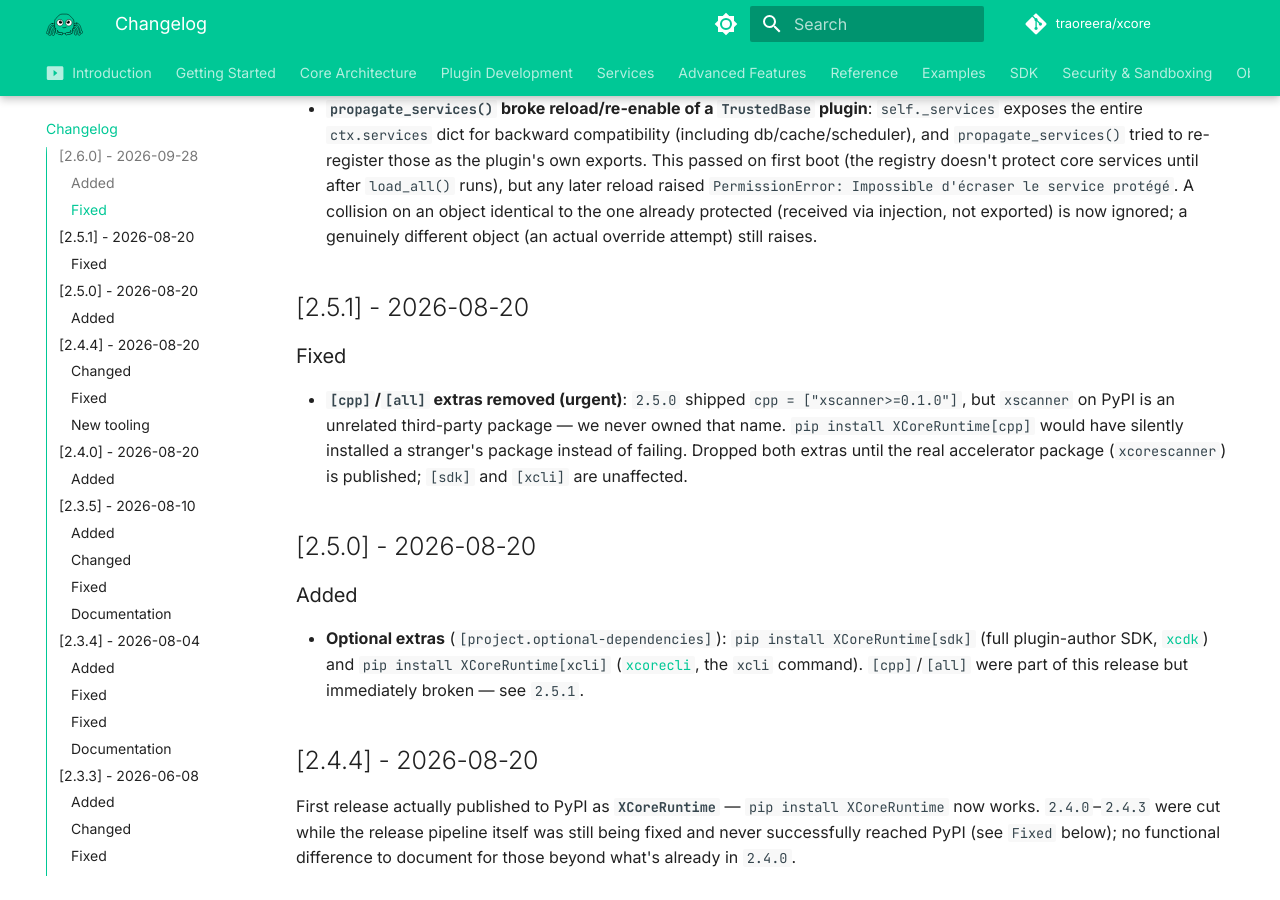
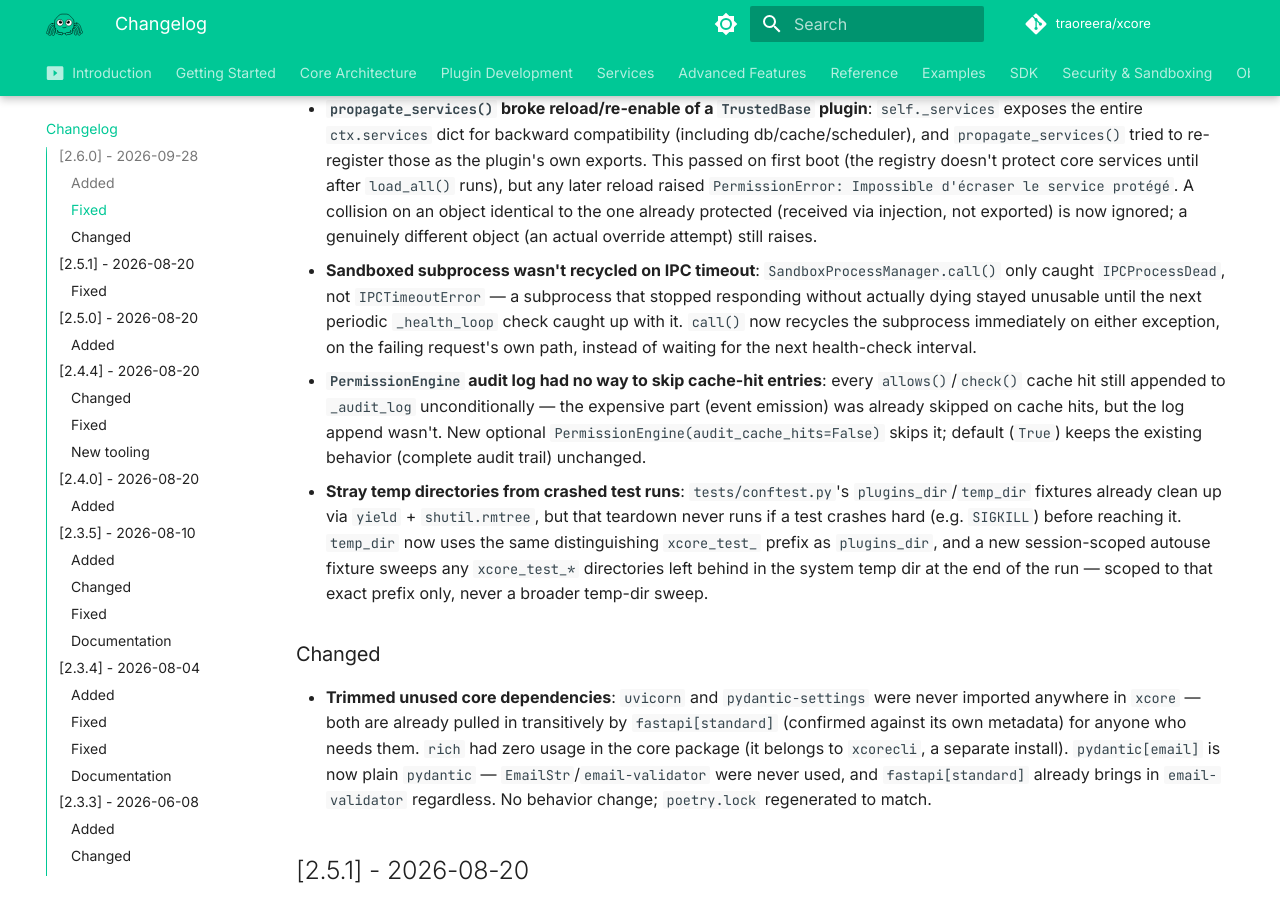
Before and after one commit to traoreera/xcore, an MkDocs documentation site: the page built from doc/changelog.md, in a window 1280 px wide and 900 px high, scrolled down 1042 px. Built offline with MkDocs 1.6.1 and Material for MkDocs 9.7.7, drawn with Linux system fonts in a browser that asks for light colours; comment, search, counter and statistics services are not loaded.

Commit message:
chore(release): v2.6.0 — bump, dépendances allégées, roadmap resynchronisée
- xcore/__version__.py était figé à 2.3.3 (désynchronisé de pyproject.toml
  depuis plusieurs releases) — aligné sur 2.6.0
- pyproject.toml : retrait de uvicorn, pydantic-settings, rich (zéro usage
  dans xcore/, déjà couverts transitivement par fastapi[standard] pour les
  deux premiers) ; pydantic[email] → pydantic (EmailStr jamais utilisé).
  poetry.lock régénéré en conséquence, aucun changement de comportement.
- roadmap/executed_roadmap.md (FR) affichait V3 60% / V4 15% alors que son
  propre tableau détaillé (identique à la version EN) ne justifie que
  25% / 5% — recompté et aligné sur ROADMAP_PROGRESS.md

```diff
--- a/doc/changelog.md
+++ b/doc/changelog.md
@@ -17,6 +17,12 @@ and this project adheres to [Semantic Versioning](https://semver.org/spec/v2.0.0
 
 ### Fixed
 - **`propagate_services()` broke reload/re-enable of a `TrustedBase` plugin**: `self._services` exposes the entire `ctx.services` dict for backward compatibility (including db/cache/scheduler), and `propagate_services()` tried to re-register those as the plugin's own exports. This passed on first boot (the registry doesn't protect core services until after `load_all()` runs), but any later reload raised `PermissionError: Impossible d'écraser le service protégé`. A collision on an object identical to the one already protected (received via injection, not exported) is now ignored; a genuinely different object (an actual override attempt) still raises.
+- **Sandboxed subprocess wasn't recycled on IPC timeout**: `SandboxProcessManager.call()` only caught `IPCProcessDead`, not `IPCTimeoutError` — a subprocess that stopped responding without actually dying stayed unusable until the next periodic `_health_loop` check caught up with it. `call()` now recycles the subprocess immediately on either exception, on the failing request's own path, instead of waiting for the next health-check interval.
+- **`PermissionEngine` audit log had no way to skip cache-hit entries**: every `allows()`/`check()` cache hit still appended to `_audit_log` unconditionally — the expensive part (event emission) was already skipped on cache hits, but the log append wasn't. New optional `PermissionEngine(audit_cache_hits=False)` skips it; default (`True`) keeps the existing behavior (complete audit trail) unchanged.
+- **Stray temp directories from crashed test runs**: `tests/conftest.py`'s `plugins_dir`/`temp_dir` fixtures already clean up via `yield` + `shutil.rmtree`, but that teardown never runs if a test crashes hard (e.g. `SIGKILL`) before reaching it. `temp_dir` now uses the same distinguishing `xcore_test_` prefix as `plugins_dir`, and a new session-scoped autouse fixture sweeps any `xcore_test_*` directories left behind in the system temp dir at the end of the run — scoped to that exact prefix only, never a broader temp-dir sweep.
+
+### Changed
+- **Trimmed unused core dependencies**: `uvicorn` and `pydantic-settings` were never imported anywhere in `xcore` — both are already pulled in transitively by `fastapi[standard]` (confirmed against its own metadata) for anyone who needs them. `rich` had zero usage in the core package (it belongs to `xcorecli`, a separate install). `pydantic[email]` is now plain `pydantic` — `EmailStr`/`email-validator` were never used, and `fastapi[standard]` already brings in `email-validator` regardless. No behavior change; `poetry.lock` regenerated to match.
 
 ## [2.5.1] - 2026-08-20
 
--- a/xcore/__version__.py
+++ b/xcore/__version__.py
@@ -1,4 +1,4 @@
-__version__ = "2.3.3"
-__version_info__ = (2, 3, 3)
+__version__ = "2.6.0"
+__version_info__ = (2, 6, 0)
 __author__ = "xcore contributors"
 __license__ = "MIT"
```
Also changed, not shown: CHANGELOG.md (+3 -0 lines), pyproject.toml (+2 -5 lines), roadmap/executed_roadmap.md (+2 -2 lines), 1 other file.
